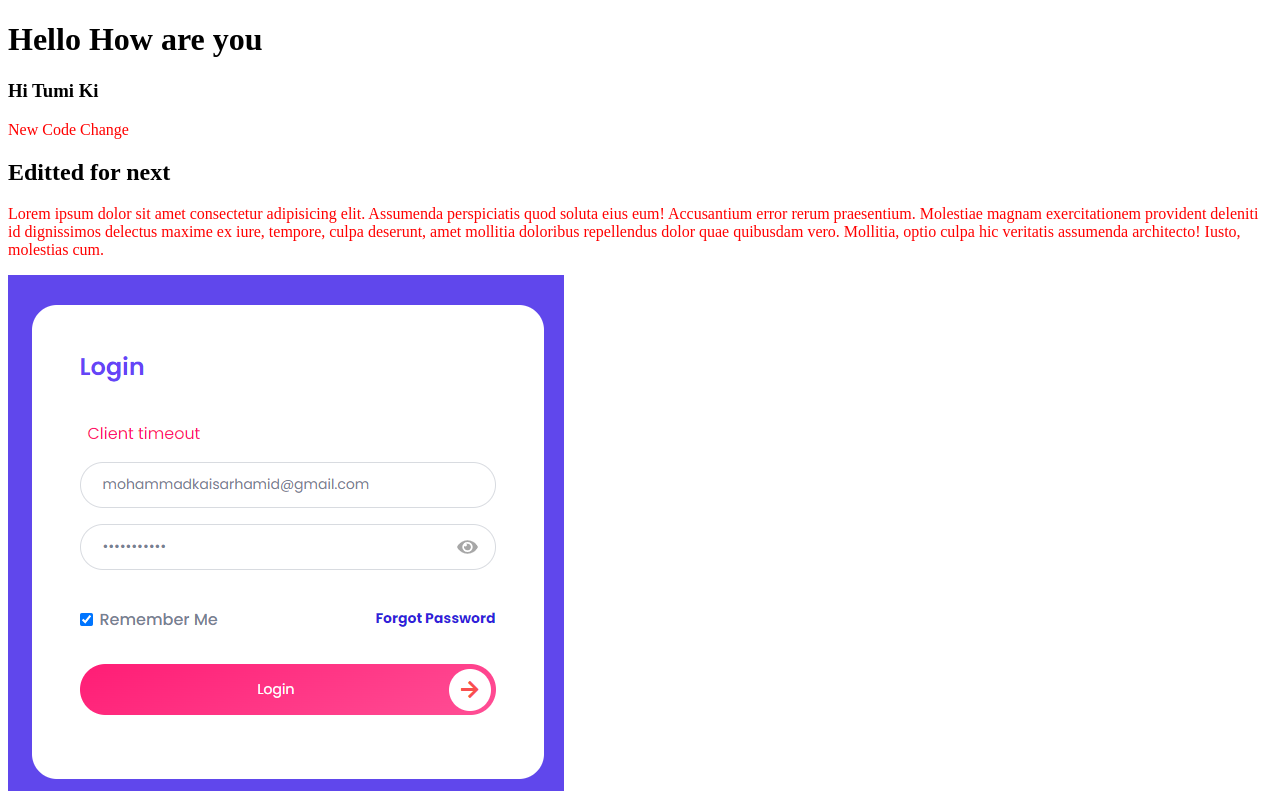
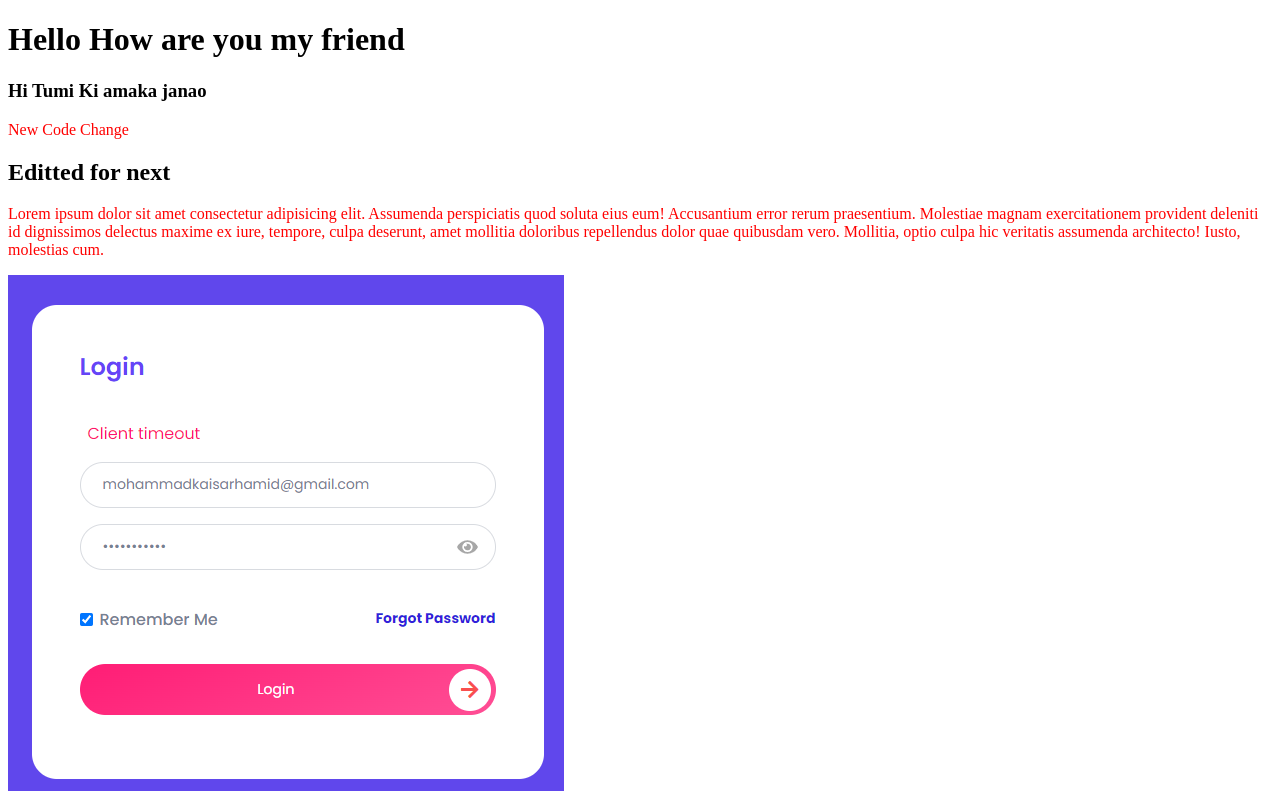
Before and after one commit to Kaisar-byte/my-second-repo, a plain HTML site: page index.html in a window 1280 px wide. Shown: the top 793 px of the page. Drawn offline with Linux system fonts and the light colour scheme.

Commit message:
text editted

```diff
--- a/index.html
+++ b/index.html
@@ -8,8 +8,8 @@
     <link rel="stylesheet" href="style.css">
 </head>
 <body>
-    <h1>Hello How are you</h1>
-    <h3>Hi Tumi Ki</h3>
+    <h1>Hello How are you my friend</h1>
+    <h3>Hi Tumi Ki amaka janao</h3>
     <p>New Code Change</p>
     <h2>Editted for next </h2>
     <p>Lorem ipsum dolor sit amet consectetur adipisicing elit. Assumenda perspiciatis quod soluta eius eum! Accusantium error rerum praesentium. Molestiae magnam exercitationem provident deleniti id dignissimos delectus maxime ex iure, tempore, culpa deserunt, amet mollitia doloribus repellendus dolor quae quibusdam vero. Mollitia, optio culpa hic veritatis assumenda architecto! Iusto, molestias cum.
```
